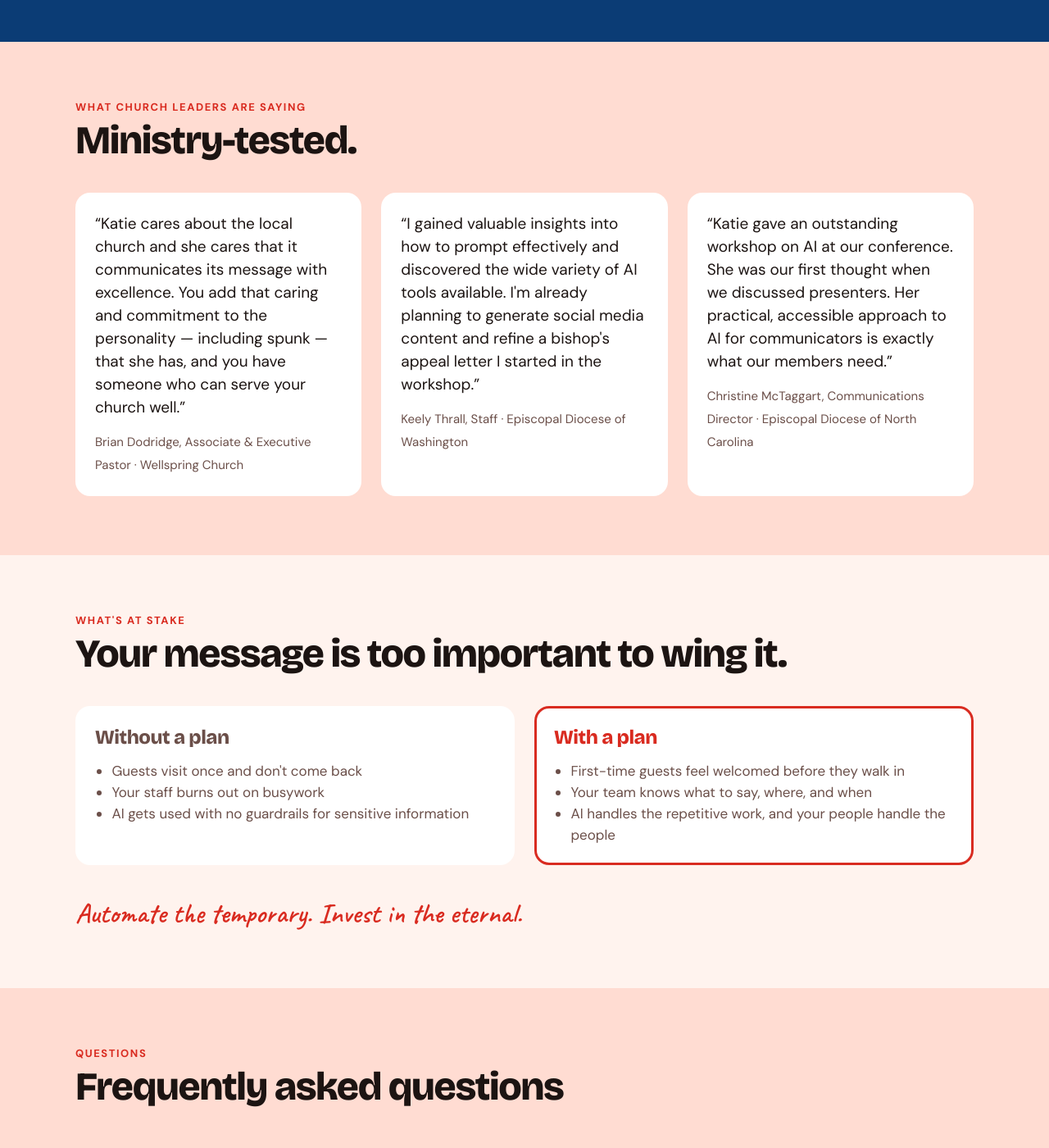
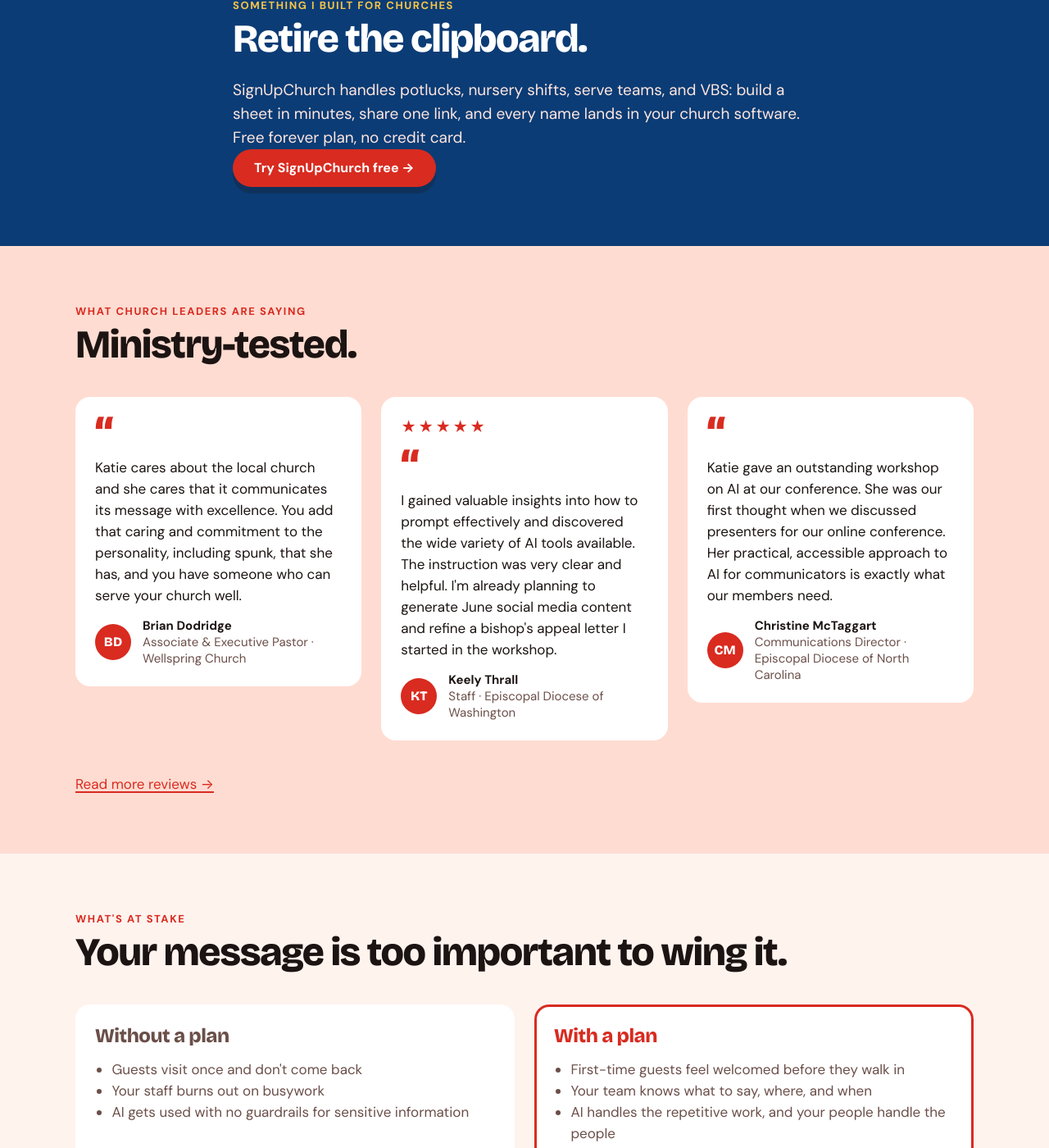
Before and after one commit to katiejallred/personal, a Jekyll site: the page built from pages/churches.html, in a window 1280 px wide and 1400 px high, scrolled down 5465 px. Shown: the whole window at 82% size. Built offline with Jekyll 4.4.1, drawn with Linux system fonts in a browser that asks for light colours; some of the changed text lies outside the part shown.

Commit message:
Redesign the churches page (#35)
- Hero uses the tighter headline size and smaller mobile photo from
  Services and Press kit.
- Jump-to chips under the problem cards link to Secret shopper, AI for
  ministry, Church websites and FAQ; the AI problem card links to #ai.
- "Your guide" shows the two church books as covers with tagged Amazon
  links instead of a text line.
- Every package ends with a "Talk to me about this" link to booking.
- Reviews come from _data/reviews.yml via review-card.html.


Claude-Session: https://claude.ai/code/session_01WN9WAfd6bJGG5VAS74eETi

Co-authored-by: Claude Opus 5.5 <noreply@anthropic.com>

```diff
--- a/assets/css/main.css
+++ b/assets/css/main.css
@@ -2532,7 +2532,8 @@ code, pre, kbd, samp {
 
 /* --- Services --- */
 .services-hero .hero-title,
-.press-hero .hero-title {
+.press-hero .hero-title,
+.churches-hero .hero-title {
   max-width: 13ch;
   font-size: clamp(44px, 6.5vw, 72px);
 }
@@ -2568,7 +2569,8 @@ code, pre, kbd, samp {
 
 @media (max-width: 899px) {
   .services-hero .home-hero-photo,
-  .press-hero .home-hero-photo {
+  .press-hero .home-hero-photo,
+  .churches-hero .home-hero-photo {
     width: min(55%, 240px);
   }
 }
@@ -2767,3 +2769,11 @@ code, pre, kbd, samp {
   grid-template-columns: 1fr;
   padding-left: calc(56px + var(--space-3));
 }
+
+.book-mini-row {
+  grid-template-columns: repeat(auto-fit, minmax(min(100%, 240px), 1fr));
+}
+
+.book-mini-row a {
+  color: var(--ink);
+}
--- a/pages/churches.html
+++ b/pages/churches.html
@@ -20,7 +20,7 @@ faq:
 ---
 {%- assign book = site.contact.booking | relative_url -%}
 
-<section class="hero home-hero" aria-labelledby="hero-title">
+<section class="hero home-hero churches-hero" aria-labelledby="hero-title">
   <div class="wrap">
     <div>
       <p class="label home-hero-label">For churches &amp; faith communities</p>
@@ -60,8 +60,18 @@ faq:
       <li class="card">
         <h3>Your staff is already using AI.</h3>
         <p>Some love it, some fear it, and nobody has decided what's okay — especially with counseling notes, giving records, and pastoral care.</p>
+        <a href="#ai">See AI for ministry ↓</a>
       </li>
     </ul>
+    <nav class="review-jump" aria-label="Church services">
+      <p class="label">Jump to</p>
+      <ul class="chip-row">
+        <li><a class="chip" href="#start-small">Secret shopper</a></li>
+        <li><a class="chip" href="#ai">AI for ministry</a></li>
+        <li><a class="chip" href="#websites">Church websites</a></li>
+        <li><a class="chip" href="#faq-title">FAQ</a></li>
+      </ul>
+    </nav>
     <p class="section-kicker section-kicker-wide">"The harvest is abundant, but the workers are few." <span class="nowrap">(Matt 9:37)</span> You don't have to carry this alone.</p>
   </div>
 </section>
@@ -80,7 +90,19 @@ faq:
         <li><strong>100+</strong> trainings on communication, community &amp; AI</li>
         <li><strong>25+</strong> years building online community</li>
       </ul>
-      <p class="guide-book">Author of <cite>Church Communications: Methods and Marketing</cite> (B&amp;H Academic) and <cite>AI Prompts for Church Leaders</cite>. Trusted by churches and dioceses including Wellspring Church and the Episcopal Dioceses of Washington, North Carolina, Southern Ohio, and Atlanta.</p>
+      <ul class="book-mini-list book-mini-row">
+        {%- for b in site.data.books limit: 2 %}
+        {%- capture buy %}{% include amazon-url.html asin=b.asin %}{% endcapture %}
+        <li class="book-mini">
+          <img src="{{ b.cover | relative_url }}" alt="" width="{{ b.cover_width }}" height="{{ b.cover_height }}" loading="lazy">
+          <div>
+            <a href="{{ buy }}"><strong><cite>{{ b.title }}</cite></strong></a>
+            <p>{{ b.meta }}</p>
+          </div>
+        </li>
+        {%- endfor %}
+      </ul>
+      <p class="guide-book">Trusted by churches and dioceses including Wellspring Church and the Episcopal Dioceses of Washington, North Carolina, Southern Ohio, and Atlanta.</p>
     </div>
   </div>
 </section>
@@ -125,6 +147,7 @@ faq:
           <li>Debrief call included</li>
           <li>Fully remote</li>
         </ul>
+        <a class="offer-cta" href="{{ book }}">Talk to me about this →</a>
       </article>
       <article class="card tier tier-featured">
         <p class="offer-badge">Most complete</p>
@@ -136,6 +159,7 @@ faq:
           <li>Parking lot to after the benediction, through a guest's eyes</li>
           <li>Written report and debrief call</li>
         </ul>
+        <a class="offer-cta" href="{{ book }}">Talk to me about this →</a>
       </article>
     </div>
   </div>
@@ -158,6 +182,7 @@ faq:
           <li>Prompt starter kit</li>
           <li>Up to 10 staff</li>
         </ul>
+        <a class="offer-cta" href="{{ book }}">Talk to me about this →</a>
       </article>
       <article class="card tier tier-featured">
         <p class="offer-badge">Best value</p>
@@ -170,6 +195,7 @@ faq:
           <li>Two training sessions</li>
           <li>30 days of follow-up support</li>
         </ul>
+        <a class="offer-cta" href="{{ book }}">Talk to me about this →</a>
       </article>
       <article class="card tier">
         <h4>AI Governance</h4>
@@ -181,6 +207,7 @@ faq:
           <li>All-staff training sessions</li>
           <li>Quarterly policy review</li>
         </ul>
+        <a class="offer-cta" href="{{ book }}">Talk to me about this →</a>
       </article>
     </div>
     <div class="offer-grid offer-grid-spaced">
@@ -194,6 +221,7 @@ faq:
           <li>Data privacy for sensitive ministry information</li>
           <li>Editable Word or Google Doc</li>
         </ul>
+        <a class="offer-cta" href="{{ book }}">Talk to me about this →</a>
       </article>
       <article class="card offer">
         <h3>Communication Audit</h3>
@@ -205,6 +233,7 @@ faq:
           <li>Audience clarity audit</li>
           <li>Written report, prioritized action plan, and follow-up call</li>
         </ul>
+        <a class="offer-cta" href="{{ book }}">Talk to me about this →</a>
       </article>
       <article class="card offer">
         <h3>Guest Preaching &amp; Leadership Teaching</h3>
@@ -215,6 +244,7 @@ faq:
           <li>Staff and elder training</li>
           <li>Conference or retreat speaking</li>
         </ul>
+        <a class="offer-cta" href="{{ book }}">Talk to me about this →</a>
       </article>
     </div>
   </div>
@@ -240,6 +270,7 @@ faq:
           <li>Walkthrough training so your staff can edit it</li>
           <li>Copywriting guidance · 30-day post-launch support</li>
         </ul>
+        <a class="offer-cta" href="{{ book }}">Talk to me about this →</a>
       </article>
       <article class="card tier tier-featured">
         <p class="offer-badge">Most requested</p>
@@ -255,6 +286,7 @@ faq:
           <li>SEO keyword strategy + 10 blog post outlines</li>
           <li>60-day post-launch support</li>
         </ul>
+        <a class="offer-cta" href="{{ book }}">Talk to me about this →</a>
       </article>
     </div>
     <p class="note-bar">Multi-campus church or a larger build? We'll scope it together. Want online sign-ups too? Your new site pairs with <a href="https://signupchurch.com">SignUpChurch</a>.</p>
@@ -276,20 +308,18 @@ faq:
       <p class="label">What church leaders are saying</p>
       <h2 class="section-title" id="reviews-title">Ministry-tested.</h2>
     </header>
-    <div class="quote-grid">
-      <blockquote class="testimonial">
-        <p>“Katie cares about the local church and she cares that it communicates its message with excellence. You add that caring and commitment to the personality — including spunk — that she has, and you have someone who can serve your church well.”</p>
-        <footer>Brian Dodridge, Associate &amp; Executive Pastor · Wellspring Church</footer>
-      </blockquote>
-      <blockquote class="testimonial">
-        <p>“I gained valuable insights into how to prompt effectively and discovered the wide variety of AI tools available. I'm already planning to generate social media content and refine a bishop's appeal letter I started in the workshop.”</p>
-        <footer>Keely Thrall, Staff · Episcopal Diocese of Washington</footer>
-      </blockquote>
-      <blockquote class="testimonial">
-        <p>“Katie gave an outstanding workshop on AI at our conference. She was our first thought when we discussed presenters. Her practical, accessible approach to AI for communicators is exactly what our members need.”</p>
-        <footer>Christine McTaggart, Communications Director · Episcopal Diocese of North Carolina</footer>
-      </blockquote>
+    {%- assign picks = "Brian Dodridge|Keely Thrall|Christine McTaggart" | split: "|" %}
+    <div class="review-grid">
+      {%- for name in picks %}
+      {%- for group in site.data.reviews %}
+      {%- assign r = group.reviews | where: "name", name | first %}
+      {%- if r %}
+      {% include review-card.html review=r %}
+      {%- endif %}
+      {%- endfor %}
+      {%- endfor %}
     </div>
+    <p class="section-cta"><a href="{{ '/reviews/' | relative_url }}">Read more reviews →</a></p>
   </div>
 </section>
 
```
